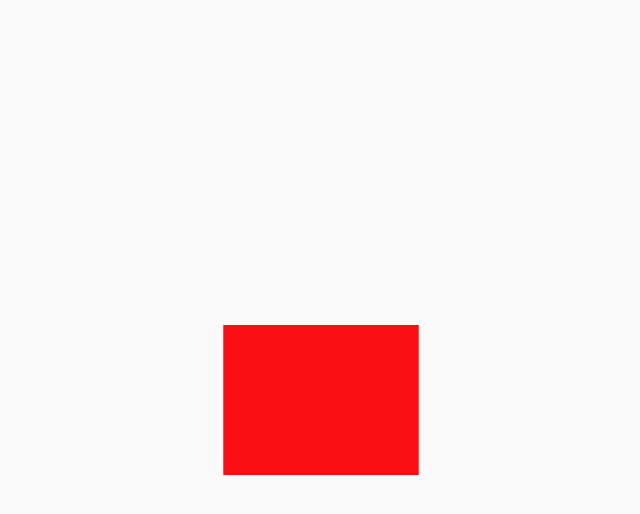
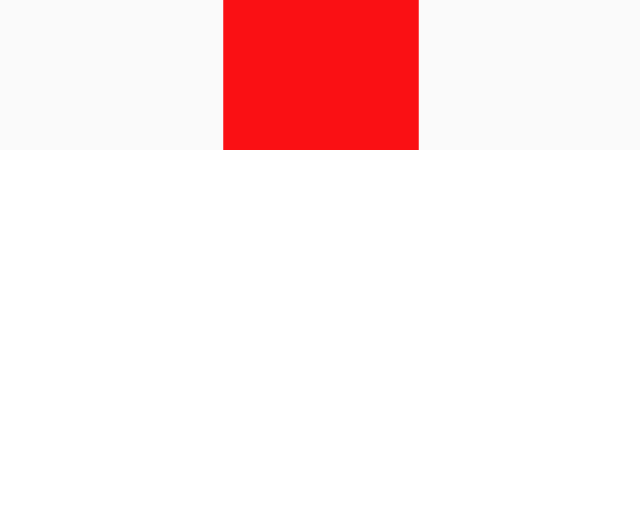
Before and after one commit to Saur0w/Fold, a Next.js app: page / in a window 1280 px wide. Shown: the top 514 px of the page, without its empty margins (319-959 px from the left). Built offline with nearby package versions, Linux system fonts and the light colour scheme.

Commit message:
"Globals CSS"

```diff
--- a/src/app/globals.css
+++ b/src/app/globals.css
@@ -1,49 +1,9 @@
-:root {
-  --background: #ffffff;
-  --foreground: #171717;
-}
-
-@media (prefers-color-scheme: dark) {
-  :root {
-    --background: #0a0a0a;
-    --foreground: #ededed;
-  }
-}
-
-html {
-  height: 100%;
-}
-
-html,
-body {
-  max-width: 100vw;
-  overflow-x: hidden;
+* {
+  margin: 0;
+  padding: 0;
+  box-sizing: border-box;
 }
 
 body {
-  min-height: 100%;
-  display: flex;
-  flex-direction: column;
-  color: var(--foreground);
-  background: var(--background);
-  font-family: Arial, Helvetica, sans-serif;
-  -webkit-font-smoothing: antialiased;
-  -moz-osx-font-smoothing: grayscale;
+  box-sizing: border-box;
 }
-
-* {
-  box-sizing: border-box;
-  padding: 0;
-  margin: 0;
-}
-
-a {
-  color: inherit;
-  text-decoration: none;
-}
-
-@media (prefers-color-scheme: dark) {
-  html {
-    color-scheme: dark;
-  }
-}
```
